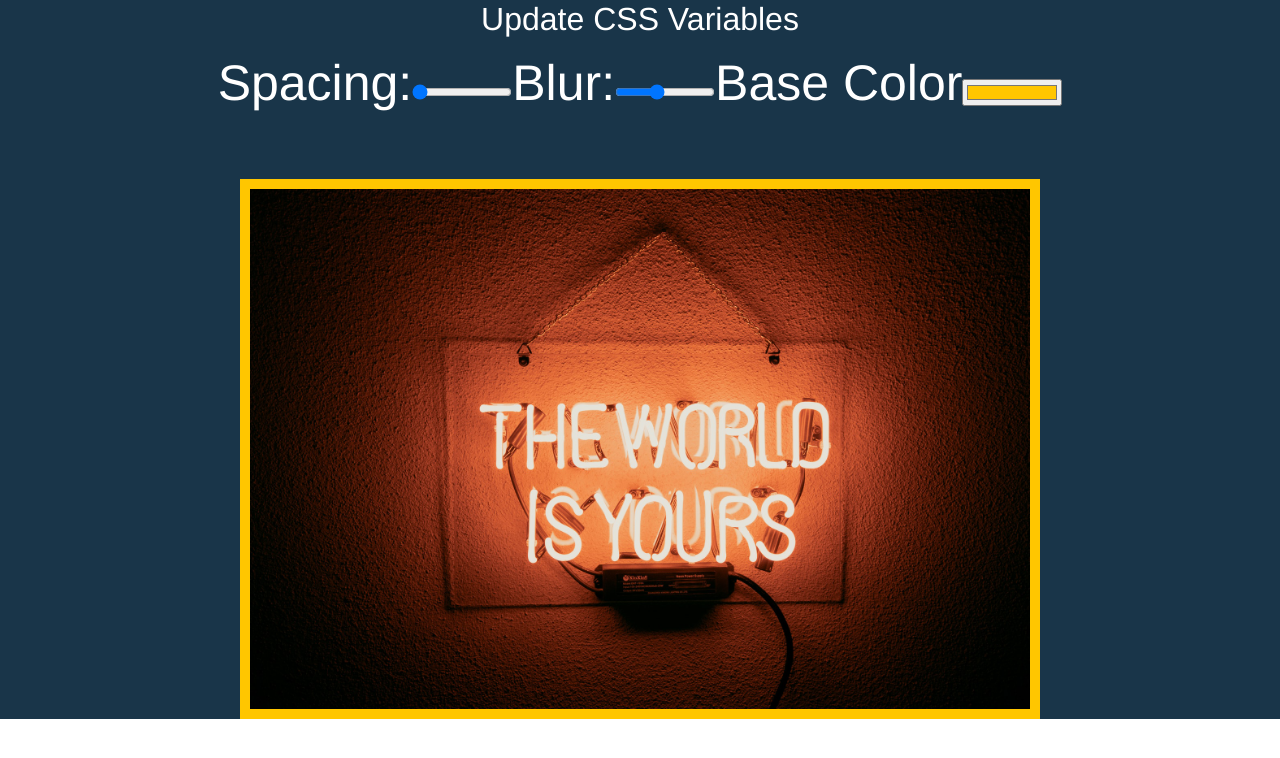
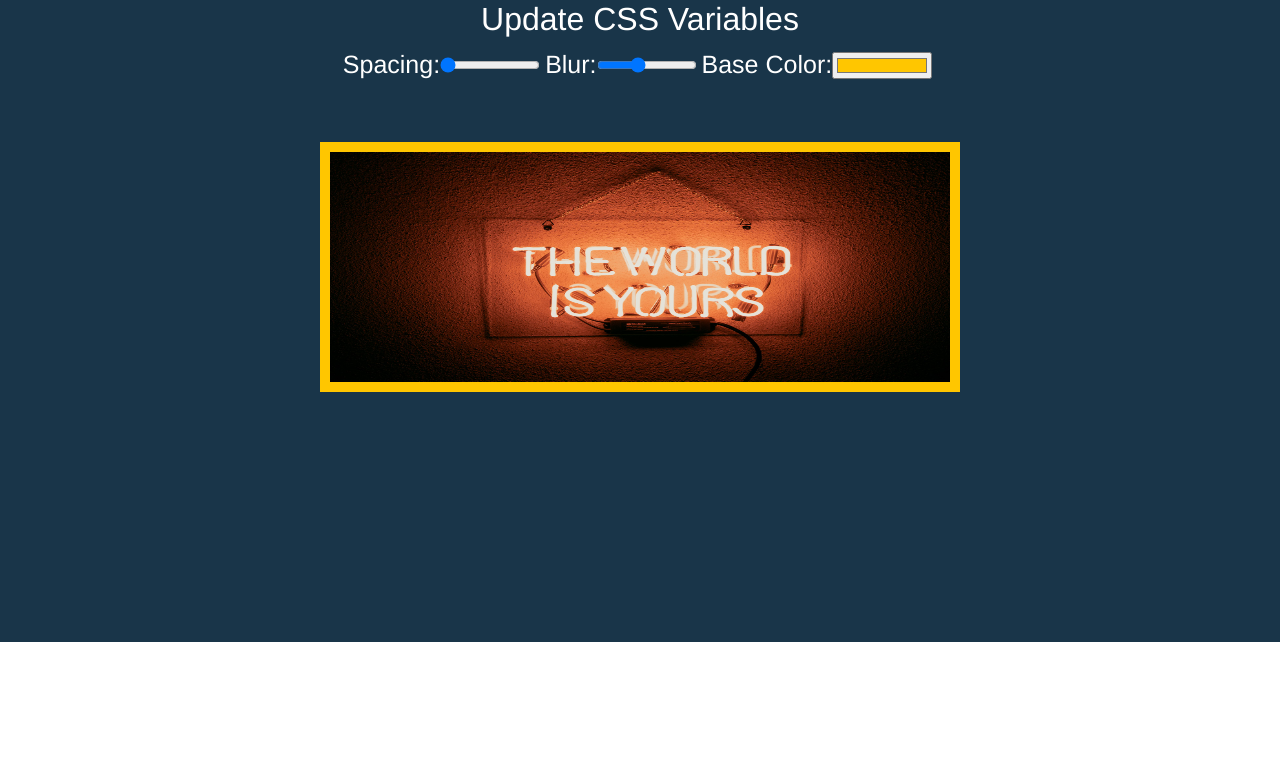
Before and after one commit to bujtorb/angular_demo, an Angular app: page /cssvariables in a window 1280 px wide. Shown: the top 758 px of the page. Built offline with nearby package versions, Linux system fonts and the light colour scheme.

Commit message:
css variables

```diff
--- a/src/app/canvas-funn/canvas-funn.component.html
+++ b/src/app/canvas-funn/canvas-funn.component.html
@@ -1,3 +1,3 @@
 <div>
-    <canvas #canvas id="draw" width="800" height="800"></canvas>
+  <canvas #canvas id="draw" width="800" height="800"></canvas>
 </div>
--- a/src/app/clock/clock.component.html
+++ b/src/app/clock/clock.component.html
@@ -1,5 +1,5 @@
 <div class="main">
-    <div class="clock">
+  <div class="clock" *ngIf="!isLoading">
     <div class="clock-face">
       <div #hourHand class="hand hour-hand"></div>
       <div #minutesHand class="hand min-hand"></div>
--- a/src/app/clock/clock.component.scss
+++ b/src/app/clock/clock.component.scss
@@ -1,8 +1,8 @@
 .main {
-
-    background: #018DED url(../../assets/02/elisa-michelet-kR3ahGAazxc-unsplash.jpg);
+  background: #018ded
+    url(../../assets/02/elisa-michelet-kR3ahGAazxc-unsplash.jpg);
   background-size: cover;
-    font-family: 'helvetica neue';
+  font-family: "helvetica neue";
   text-align: center;
   font-size: 10px;
   margin: 0;
@@ -11,7 +11,6 @@
   flex: 1;
   min-height: 100vh;
   align-items: center;
-
 }
 
 .clock {
@@ -22,11 +21,8 @@
   margin: 50px auto;
   position: relative;
   padding: 2rem;
-    box-shadow:
-      0 0 0 4px rgba(0,0,0,0.1),
-      inset 0 0 0 3px #EFEFEF,
-      inset 0 0 10px black,
-      0 0 10px rgba(0,0,0,0.2);
+  box-shadow: 0 0 0 4px rgba(0, 0, 0, 0.1), inset 0 0 0 3px #efefef,
+    inset 0 0 10px black, 0 0 10px rgba(0, 0, 0, 0.2);
 
   background-image: url(../../assets/02/clock_bg.jpg);
   background-repeat: no-repeat;
@@ -51,7 +47,7 @@
   transition-timing-function: cubic-bezier(0.1, 2.7, 0.58, 1);
 }
 
-  .hour-hand{
+.hour-hand {
   height: 6px;
 }
 
@@ -60,5 +56,4 @@
 }
 .second-hand {
   height: 2px;
-
 }
--- a/src/app/clock/clock.component.ts
+++ b/src/app/clock/clock.component.ts
@@ -1,52 +1,77 @@
-import { Component, OnInit, ElementRef, Renderer2, ViewChild } from '@angular/core';
+import {
+  Component,
+  OnInit,
+  ElementRef,
+  Renderer2,
+  ViewChild,
+} from '@angular/core';
 
 @Component({
   selector: 'app-clock',
   templateUrl: './clock.component.html',
-  styleUrls: ['./clock.component.scss']
+  styleUrls: ['./clock.component.scss'],
 })
 export class ClockComponent implements OnInit {
+  isLoading = true;
 
+  @ViewChild('secondHand', { static: false }) secondHand: ElementRef;
+  @ViewChild('minutesHand', { static: false }) minutesHand: ElementRef;
+  @ViewChild('hourHand', { static: false }) hourHand: ElementRef;
 
-  @ViewChild('secondHand', { static: false })  secondHand: ElementRef;
-  @ViewChild('minutesHand', { static: false })  minutesHand: ElementRef;
-  @ViewChild('hourHand', { static: false })  hourHand: ElementRef;
-
-
-  constructor(private renderer: Renderer2) { }
+  constructor(private renderer: Renderer2) {}
 
   ngOnInit(): void {
-
-      setInterval (() => {
+    setInterval(() => {
       this.setDate();
     }, 1000);
+
+    setTimeout(() => {
+      this.isLoading = false;
+    }, 1000);
   }
-
 
   setDate(): void {
     const now = new Date();
 
     const sec = now.getSeconds();
-    const secDeg = ((sec / 60) * 360) + 90;
-    this.renderer.setStyle(this.secondHand.nativeElement, 'transform',  `rotate(${secDeg}deg)`);
+    const secDeg = (sec / 60) * 360 + 90;
+    this.renderer.setStyle(
+      this.secondHand.nativeElement,
+      'transform',
+      `rotate(${secDeg}deg)`
+    );
     const min = now.getMinutes();
-    const minDeg = ((min / 60) * 360) + 90;
-    this.renderer.setStyle(this.minutesHand.nativeElement, 'transform',  `rotate(${minDeg}deg)`);
+    const minDeg = (min / 60) * 360 + 90;
+    this.renderer.setStyle(
+      this.minutesHand.nativeElement,
+      'transform',
+      `rotate(${minDeg}deg)`
+    );
 
     const hour = now.getHours();
-    const hourDeg = ((hour / 60) * 360) + 90;
-    this.renderer.setStyle(this.hourHand.nativeElement, 'transform',  `rotate(${hourDeg}deg)`);
+    const hourDeg = (hour / 60) * 360 + 90;
+    this.renderer.setStyle(
+      this.hourHand.nativeElement,
+      'transform',
+      `rotate(${hourDeg}deg)`
+    );
 
-
-    if (secDeg === 90 || minDeg === 90 || hourDeg === 90 ) {
-
-        this.renderer.setStyle(this.secondHand.nativeElement, 'transition', 'none');
-        this.renderer.setStyle(this.minutesHand.nativeElement, 'transition', 'none');
-        this.renderer.setStyle(this.hourHand.nativeElement, 'transition', 'none');
+    if (secDeg === 90 || minDeg === 90 || hourDeg === 90) {
+      this.renderer.setStyle(
+        this.secondHand.nativeElement,
+        'transition',
+        'none'
+      );
+      this.renderer.setStyle(
+        this.minutesHand.nativeElement,
+        'transition',
+        'none'
+      );
+      this.renderer.setStyle(this.hourHand.nativeElement, 'transition', 'none');
     } else {
-        this.renderer.setStyle(this.secondHand.nativeElement, 'transition', '');
-        this.renderer.setStyle(this.minutesHand.nativeElement, 'transition', '');
-        this.renderer.setStyle(this.hourHand.nativeElement, 'transition', '');
+      this.renderer.setStyle(this.secondHand.nativeElement, 'transition', '');
+      this.renderer.setStyle(this.minutesHand.nativeElement, 'transition', '');
+      this.renderer.setStyle(this.hourHand.nativeElement, 'transition', '');
     }
   }
 }
--- a/src/app/css-varaibles/css-varaibles.component.css
+++ b/src/app/css-varaibles/css-varaibles.component.css
@@ -1,34 +1,44 @@
+.cont {
+  margin: 0 auto;
+  height: 500px;
+  width: 100%;
+}
 
-  .cont{
-    margin: 0 auto;
-    height: auto;
-    width: 800px;
-  }
+.controls {
+  margin-bottom: 50px;
+}
 
-  img {
-  padding:  10px;
+input {
+  width: 100px;
+  margin-right: 5px;
+}
+
+img {
+  padding: 10px;
   background: #ffc600;
-  height: auto;
-  width: 100%;
-  }
+  height: 50%;
+  width: 50%;
+}
 
-  .hl {
-    color: var(--base);
-  }
+.hl {
+  color: var(--base);
+}
 
-  .main {
-    text-align: center;
-    background: #193549;
-    color: white;
-    font-family: 'helvetica neue', sans-serif;
-    font-weight: 100;
-    font-size: 50px;
-  }
+.main {
+  background: #193549;
+  color: white;
+  font-family: "helvetica neue", sans-serif;
+  font-weight: 100;
+  font-size: 25px;
+  display: flex;
+  flex: 1;
+  align-items: center;
+  justify-content: center;
+  flex-wrap: wrap;
+  text-align: center;
+  overflow: hidden !important;
+}
 
-  .controls {
-    margin-bottom: 50px;
-  }
-
-  input {
-    width: 100px;
-  }
+.title {
+  width: 100%
+}
--- a/src/app/css-varaibles/css-varaibles.component.html
+++ b/src/app/css-varaibles/css-varaibles.component.html
@@ -1,17 +1,37 @@
 <div class="main">
+  <div class="title">
     <h2>Update CSS Variables</h2>
-    <div class="controls" appVariablesControl>
-        <label for="spacing">Spacing:</label>
-        <input id="spacing" type="range" name="padding" min="10" max="200" value="10" sizing="px">
+  </div>
+  <div class="controls" appVariablesControl>
+    <label for="spacing">Spacing: </label>
+    <input
+      id="spacing"
+      type="range"
+      name="padding"
+      min="10"
+      max="50"
+      value="10"
+      sizing="px"
+    />
 
-        <label for="blur">Blur:</label>
-        <input id="blur" type="range" name="filter" min="0" max="25" value="10" sizing="px">
+    <label for="blur">Blur: </label>
+    <input
+      id="blur"
+      type="range"
+      name="filter"
+      min="0"
+      max="25"
+      value="10"
+      sizing="px"
+    />
 
-        <label for="base">Base Color</label>
-        <input id="base" type="color" name="background" value="#ffc600">
-      </div>
+    <label for="base">Base Color: </label>
+    <input id="base" type="color" name="background" value="#ffc600" />
+  </div>
 
-      <div class="cont">
-        <img class="img" src="../../assets/03/chris-ZKlwLKFhoHw-unsplash.jpg">
-      </div>
+  <div class="cont">
+    <img class="img" src="../../assets/03/chris-ZKlwLKFhoHw-unsplash.jpg" />
+  </div>
+
+
 </div>
--- a/src/app/css-varaibles/variables-control.directive.ts
+++ b/src/app/css-varaibles/variables-control.directive.ts
@@ -1,9 +1,4 @@
-import {
-  Directive,
-  HostListener,
-  ElementRef,
-  Renderer2,
-} from '@angular/core';
+import { Directive, HostListener, Renderer2 } from '@angular/core';
 
 @Directive({
   selector: '[appVariablesControl]',
@@ -18,10 +13,7 @@ export class VariablesControlDirective {
     if (this.isMousDown) {
       const name = event.target.name;
       const value = event.target.value;
-      const suffix = event.target.attributes.sizing || '';
       const img = document.querySelector('.img');
-
-      console.log(name);
       if (name === 'filter') {
         this.renderer.setStyle(img, `${name}`, `blur(${value}px)`);
       } else if (name === 'background') {
@@ -31,9 +23,11 @@ export class VariablesControlDirective {
     }
   }
 
+  @HostListener('window:change', ['$event'])
   @HostListener('window:mousedown', ['$event'])
   mouseDown(e) {
     this.isMousDown = true;
+    this.handleChange(e);
   }
 
   @HostListener('window:mouseup', ['$event'])
```
Also changed, not shown: src/app/canvas-funn/canvas-funn.component.ts (+12 -11 lines), src/app/css-varaibles/css-varaibles.component.ts (+5 -5 lines), src/app/main-page/main-page.component.html (+8 -8 lines). Lines whose indentation alone changed are shown as unchanged.
